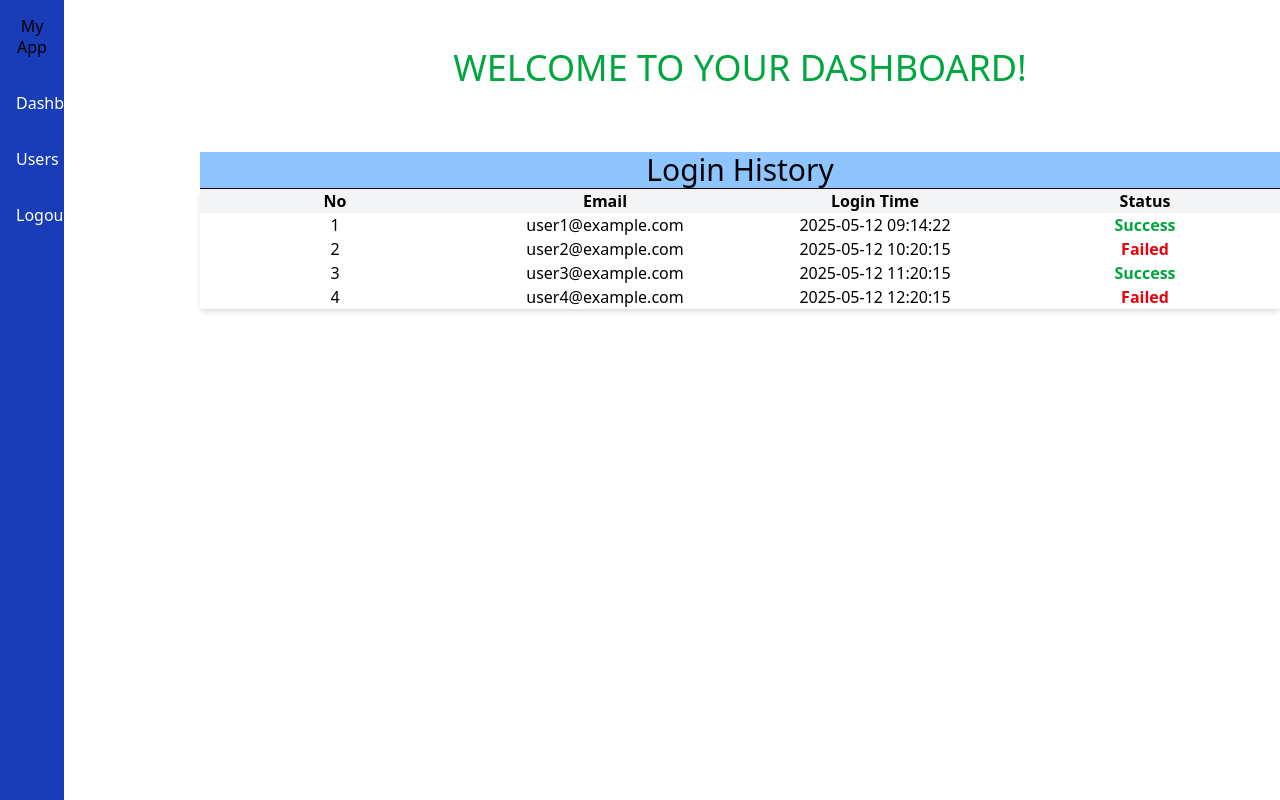
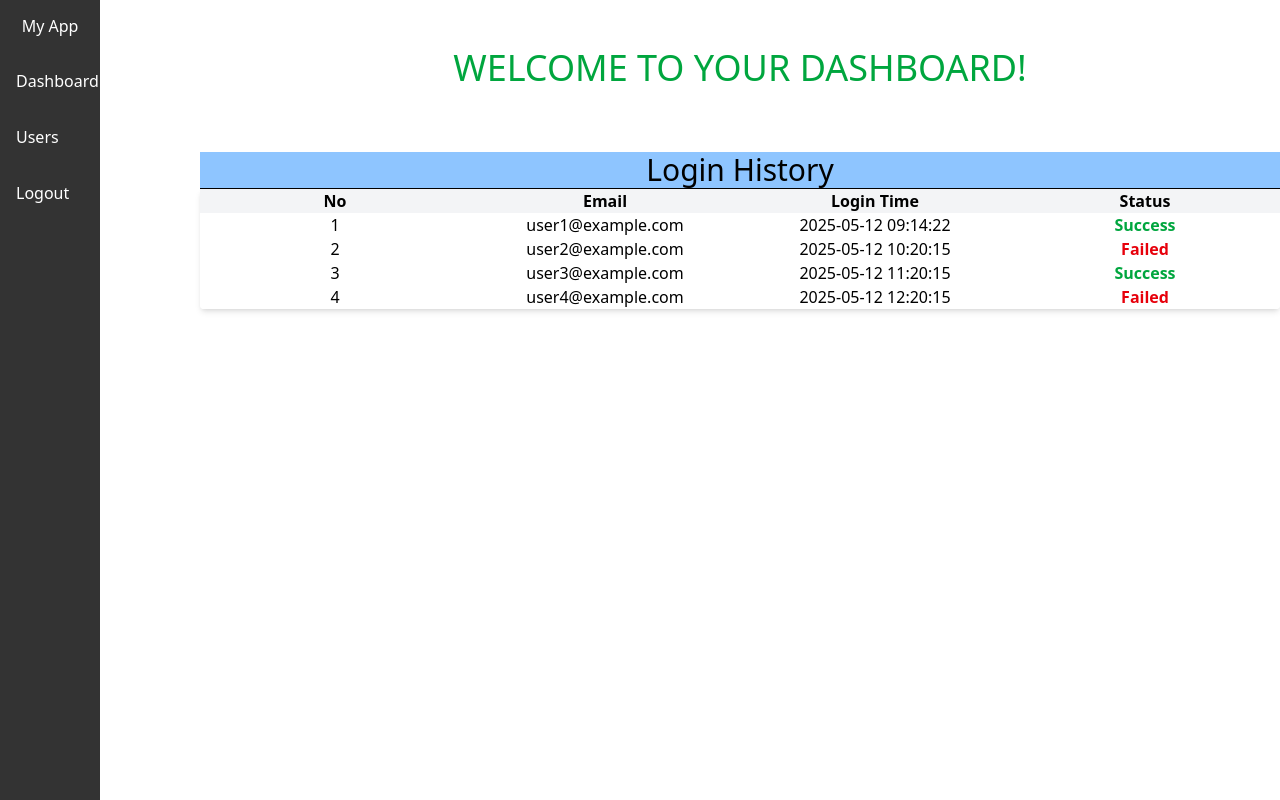
Before and after one commit to Bundith111/Authentication, a Vue app: page /dashboard in a window 1280 px wide. Built offline with nearby package versions, Linux system fonts and the light colour scheme; sample sign-in values are in the browser's storage.

Commit message:
design navbar

```diff
--- a/src/components/navbar.vue
+++ b/src/components/navbar.vue
@@ -1,5 +1,5 @@
 <template>
-  <div class="sidebar fixed top-0 left-0 h-screen w-64 bg-blue-800 text-black">
+  <div class="sidebar fixed top-0 left-0 h-screen w-64 bg-blue-800 text-white">
     <div class="p-4 flex items-center justify-center">
       <h1 class="text-2xl font-semibold">My App</h1>
     </div>
@@ -12,7 +12,7 @@
           <router-link to="/users" class="block">Users</router-link>
         </li>
         <li class="p-4 hover:bg-gray-700">
-          <router-link to="/settings" class="block">Logout</router-link>
+          <router-link to="/logout" class="block">Logout</router-link>
         </li>
       </ul>
     </nav>
@@ -25,12 +25,14 @@
 <style scoped>
 .sidebar {
   transition: width 0.3s ease-in-out;
-  width: 64px;
+  width: 100px;
   overflow-x: hidden;
+  background-color: #333;
+  color: white;
 }
 
 .sidebar:hover {
-  width: 256px;
+  width: 200px;
 }
 
 .sidebar .p-4 {
@@ -57,4 +59,16 @@
 .sidebar li a:hover {
   background-color: rgba(255, 255, 255, 0.1);
 }
+.sidebar li:hover {
+  background-color: rgba(255, 255, 255, 0.1);
+}
+.sidebar li.active {
+  background-color: rgba(255, 255, 255, 0.2);
+}
+.sidebar li.active a {
+  color: #000000;
+}
+.sidebar li.active:hover {
+  background-color: rgba(255, 255, 255, 0.2);
+}
 </style>
```
